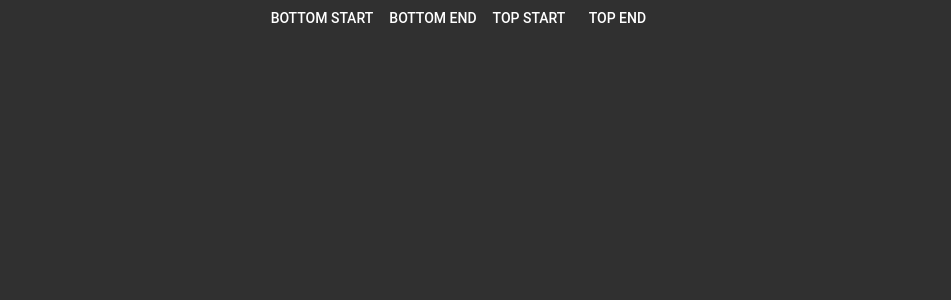
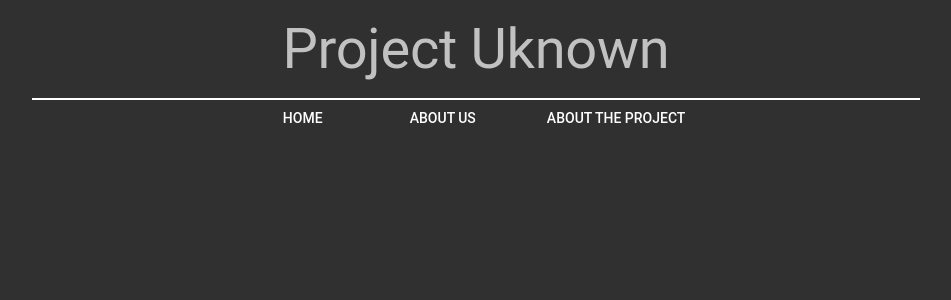
Before and after one commit to JeaSoup/DA355A-Project, a Vue app in the folder da355a-project/: page / in a window 1280 px wide. Shown: the top 300 px of the page, without its empty margins (164-1115 px from the left). Built offline with nearby package versions, Linux system fonts and the light colour scheme.

Commit message:
trying stuff

```diff
--- a/da355a-project/src/App.vue
+++ b/da355a-project/src/App.vue
@@ -1,6 +1,13 @@
 <template>
 <div id="app">
-  <div class="md-layout">
+  <div class="md-layout md-gutter md-alignment-center">
+  <div class="md-layout-item md-size-15"> </div>
+      <div class="md-layout-item">
+        <Header />
+      </div>
+      <div class="md-layout-item md-size-15"></div>
+  </div>
+  <div class="md-layout md-gutter md-alignment-center">
   <div class="md-layout-item"> </div>
       <div class="md-layout-item">
         <Menu />
@@ -12,9 +19,11 @@
 
 <script>
 import Menu from './components/Menu';
+import Header from './components/Layout/Header';
 export default {
   name: 'App',
   components: {
+    Header,
     Menu
   }
 }
--- /dev/null
+++ b/da355a-project/src/components/Layout/Header.vue
@@ -0,0 +1,19 @@
+<template>
+  <div class="md-layout md-alignment-center">
+    <span class="md-display-3">Project Uknown</span>
+  </div>
+
+</template>
+
+<script>
+export default {
+    name: "Header"
+}
+</script>
+
+<style scoped>
+div {
+  padding: 20px;
+  border-bottom:2px solid white;;
+}
+</style>
--- a/da355a-project/src/components/Menu.vue
+++ b/da355a-project/src/components/Menu.vue
@@ -1,44 +1,17 @@
 <template>
-  <div>
+<div class="md-layout md-gutter md-alignment-center-space-between">
   <md-menu md-direction="bottom-start">
-      <md-button md-menu-trigger>Bottom Start</md-button>
-
-      <md-menu-content>
-        <md-menu-item>My Item 1</md-menu-item>
-        <md-menu-item>My Item 2</md-menu-item>
-        <md-menu-item>My Item 3</md-menu-item>
-      </md-menu-content>
+    <md-button md-menu-trigger>Home</md-button>
   </md-menu>
 
   <md-menu md-direction="bottom-end">
-      <md-button md-menu-trigger>Bottom End</md-button>
-
-      <md-menu-content>
-        <md-menu-item>My Item 1</md-menu-item>
-        <md-menu-item>My Item 2</md-menu-item>
-        <md-menu-item>My Item 3</md-menu-item>
-      </md-menu-content>
+    <md-button md-menu-trigger>About us</md-button>
   </md-menu>
 
   <md-menu md-direction="top-start">
-      <md-button md-menu-trigger>Top Start</md-button>
-
-      <md-menu-content>
-        <md-menu-item>My Item 1</md-menu-item>
-        <md-menu-item>My Item 2</md-menu-item>
-        <md-menu-item>My Item 3</md-menu-item>
-      </md-menu-content>
+    <md-button md-menu-trigger>About the Project</md-button>
   </md-menu>
 
-    <md-menu md-direction="top-end">
-      <md-button md-menu-trigger>Top End</md-button>
-
-      <md-menu-content>
-        <md-menu-item>My Item 1</md-menu-item>
-        <md-menu-item>My Item 2</md-menu-item>
-        <md-menu-item>My Item 3</md-menu-item>
-      </md-menu-content>
-    </md-menu>
 </div>
 </template>
 
@@ -50,20 +23,4 @@
 
 <style lang="scss" scoped>
 @import "~vue-material/dist/theme/engine";
-
-  .md-layout-item {
-    height: 40px;
-
-    &:nth-child(1) {
-      background: md-get-palette-color(grey, 300);
-    }
-
-    &:nth-child(2) {
-      background: md-get-palette-color(grey, 400);
-    }
-
-    &:nth-child(3) {
-      background: md-get-palette-color(grey, 500);
-    }
-  }
 </style>
```
Lines whose indentation alone changed are shown as unchanged.
